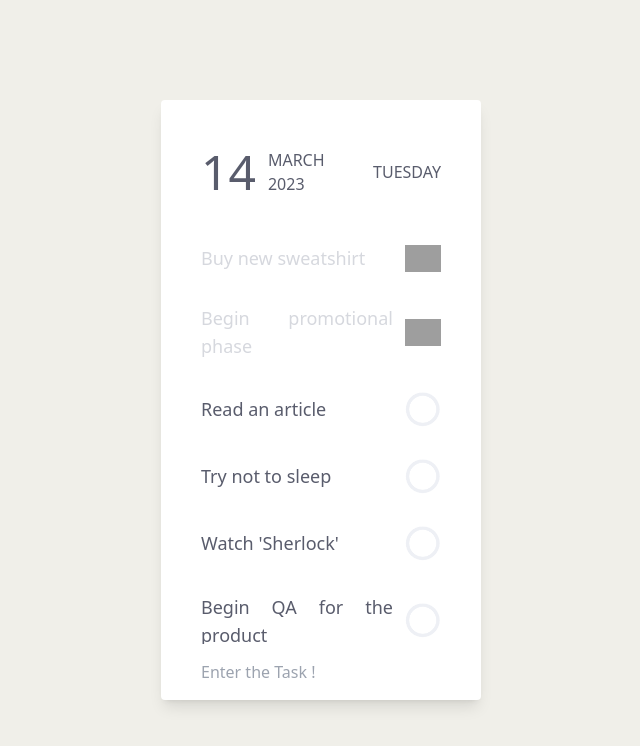
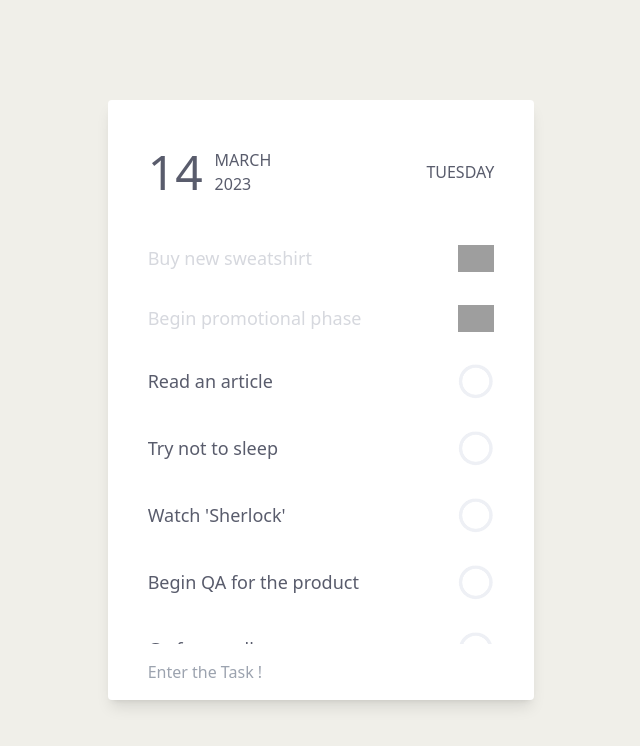
Before and after one commit to ashishkk22/todo-react-ts-app, a React (Create React App) app: page / in a window 1280 px wide. Both pictures are taken after a click on the button 642 px from the left and 702 px from the top of the page. Shown: the top 746 px of the page, without its empty margins (319-959 px from the left). Built offline with nearby package versions, Linux system fonts and the light colour scheme; grey boxes are pictures that could not be loaded.

Commit message:
changed the toggle ele logic

```diff
--- a/src/components/InputAndButton/InputField.tsx
+++ b/src/components/InputAndButton/InputField.tsx
@@ -1,4 +1,4 @@
-import React from "react";
+import React, { useEffect, useState } from "react";
 
 type InputFieldProps = {
   optionHandler: () => void;
@@ -6,33 +6,37 @@ type InputFieldProps = {
 };
 
 function InputField({ optionHandler, addNewTask }: InputFieldProps) {
-  const inputHandler = (
-    e: React.KeyboardEvent<HTMLInputElement> & {
-      target: HTMLInputElement;
-    }
-  ) => {
-    //on escape toggling the btn to input field or vice versa
+  const [value, setValue] = useState("");
+
+  //on submit adding task and clearing the value of inputField
+  const formSubmitHandler = (e: React.KeyboardEvent<HTMLFormElement>) => {
+    e.preventDefault();
+    addNewTask(value);
+    setValue("");
+  };
+
+  //on escape keyPress toggling the input and btn
+  useEffect(() => {
+    function keyPressHandler(e: KeyboardEvent) {
       if (e.key === "Escape") {
         optionHandler();
       }
+    }
+    document.addEventListener("keydown", keyPressHandler);
 
-    //on key Enter calling the newTask fn of parent component
-    if (e.key === "Enter") {
-      if (e.target.value === "") {
-        return;
-      }
-      addNewTask(e.target.value);
-      e.target.value = "";
-    }
-  };
+    return () => document.removeEventListener("keydown", keyPressHandler);
+  }, [optionHandler]);
 
   return (
+    <form onSubmit={formSubmitHandler}>
       <input
         className="w-full my-4 text-textLight bg-white focus:outline-0"
         placeholder="Enter the Task !"
-      onKeyDown={inputHandler}
+        value={value}
+        onChange={e => setValue(e.target.value)}
         autoFocus
       />
+    </form>
   );
 }
 
--- a/src/components/InputAndButton/ToggledElement.tsx
+++ b/src/components/InputAndButton/ToggledElement.tsx
@@ -1,4 +1,4 @@
-import { useState } from "react";
+import { useState, useCallback } from "react";
 import InputField from "./InputField";
 import Button from "./Button";
 
@@ -9,9 +9,9 @@ type ToggledElementProps = {
 const ToggledElement = ({ addNewTask }: ToggledElementProps) => {
   const [inputActive, setInputActive] = useState(false);
 
-  const inputShowHandler = () => {
+  const inputShowHandler = useCallback(() => {
     setInputActive(state => (state ? false : true));
-  };
+  }, []);
 
   return (
     <>
--- a/src/components/TaskList.tsx
+++ b/src/components/TaskList/TaskList.tsx
@@ -1,5 +1,5 @@
-import ToggledElement from "./InputAndButton/ToggledElement";
-import TaskDisplay from "./DisplayTasks/TaskDisplay";
+import ToggledElement from "../InputAndButton/ToggledElement";
+import TaskDisplay from "../DisplayTasks/TaskDisplay";
 
 const tempObj = {
   completed: ["Buy new sweatshirt", "Begin promotional phase"],
--- a/src/components/TodoContainer.tsx
+++ b/src/components/TodoContainer.tsx
@@ -1,10 +1,10 @@
-import TodayDetail from "./TodayDetail";
-import TaskList from "./TaskList";
+import TodayDetail from "./TodayDetail/TodayDetail";
+import TaskList from "./TaskList/TaskList";
 
 function TodoContainer() {
   return (
     <div className="h-screen flex flex-col justify-center items-center text-textLight">
-      <div className="static rounded overflow-hidden shadow-lg bg-white w-4/5 sm:w-1/2 lg:w-1/3 xl:w-1/4 px-10 h-[75vh] flex flex-col">
+      <div className="static rounded overflow-hidden shadow-lg bg-white w-4/5 sm:w-1/2 lg:w-2/5 xl:w-1/3 2xl:w-1/4 px-10 h-[75vh] flex flex-col">
         <TodayDetail />
         <TaskList />
       </div>
```
Also changed, not shown: src/components/TodayDetail/TodayDetail.tsx (renamed from src/components/TodayDetail.tsx). Lines whose indentation alone changed are shown as unchanged.
